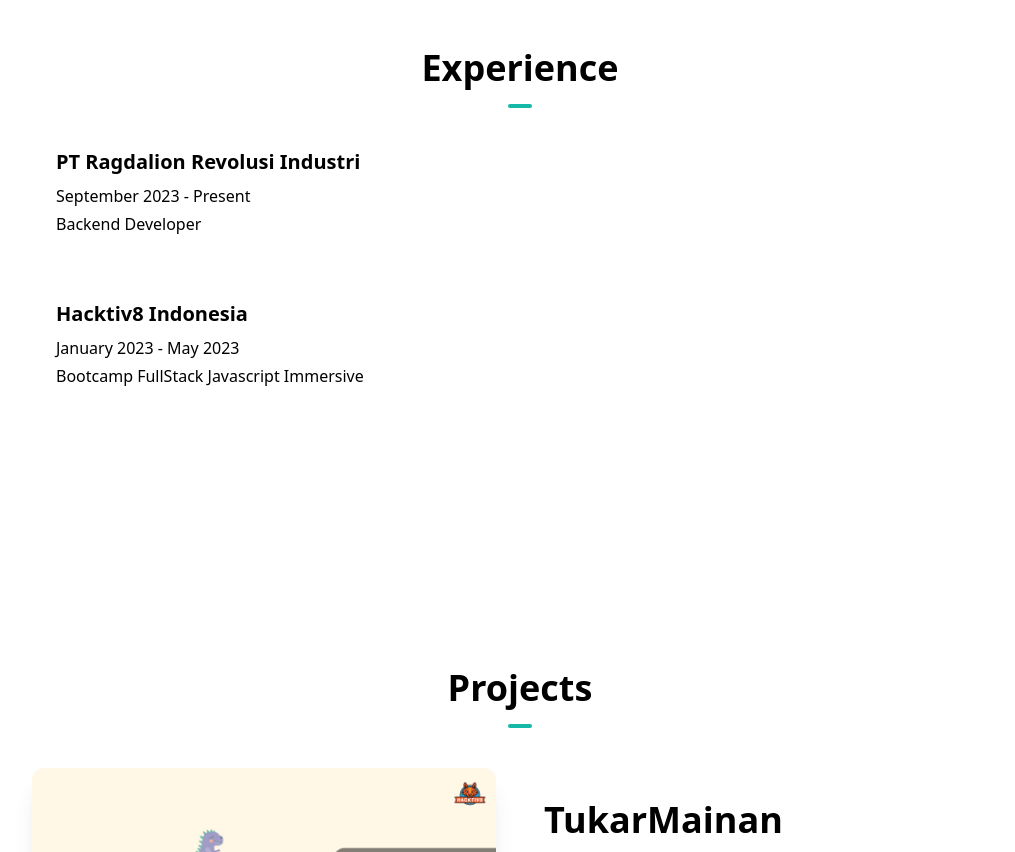
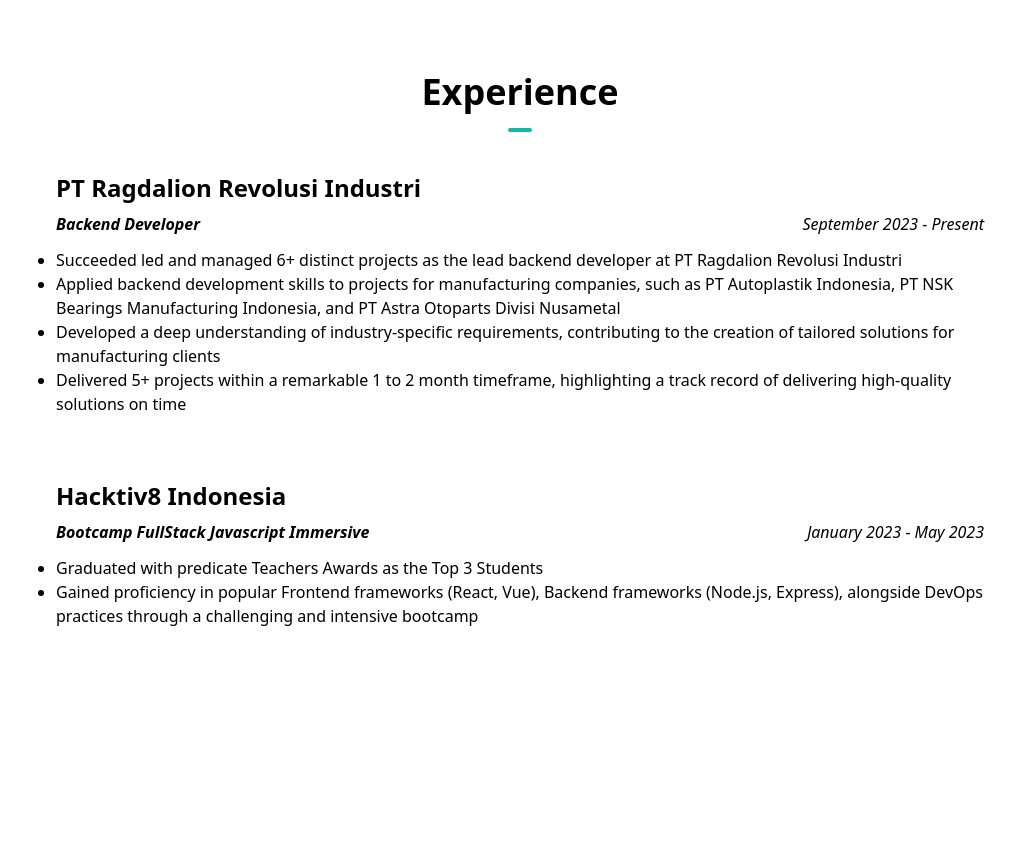
Before and after one commit to wahidfebr/wahidfeb, a Next.js app: page / in a window 1280 px wide. Shown: the part 1880-2732 px from the top of the page, without its empty margins (120-1135 px from the left). Built offline with nearby package versions, Linux system fonts and the light colour scheme.

Commit message:
feat: add more skills and add bullet points on experience section

```diff
--- a/components/AboutSection.tsx
+++ b/components/AboutSection.tsx
@@ -6,6 +6,7 @@
   { skill: "CSS" },
   { skill: "Tailwind CSS" },
   { skill: "React.js" },
+  { skill: "Next.js" },
   { skill: "Vue.js" },
   { skill: "State Management (Redux, Pinia)" },
   { skill: "Node.js" },
@@ -22,10 +23,12 @@
   { skill: "GraphQL" },
   { skill: "MQTT" },
   { skill: "AWS" },
+  { skill: "Serverless" },
   { skill: "Nginx" },
   { skill: "Docker" },
   { skill: "Git" },
   { skill: "GitHub" },
+  { skill: "GitLab" },
 ];
 
 const AboutSection = () => {
--- a/components/ExperienceSection.tsx
+++ b/components/ExperienceSection.tsx
@@ -1,4 +1,27 @@
 "use client"; // this is a client component
+
+const experiences = [
+  {
+    company: "PT Ragdalion Revolusi Industri",
+    date: "September 2023 - Present",
+    title: "Backend Developer",
+    points: [
+      "Succeeded led and managed 6+ distinct projects as the lead backend developer at PT Ragdalion Revolusi Industri",
+      "Applied backend development skills to projects for manufacturing companies, such as PT Autoplastik Indonesia, PT NSK Bearings Manufacturing Indonesia, and PT Astra Otoparts Divisi Nusametal",
+      "Developed a deep understanding of industry-specific requirements, contributing to the creation of tailored solutions for manufacturing clients",
+      "Delivered 5+ projects within a remarkable 1 to 2 month timeframe, highlighting a track record of delivering high-quality solutions on time",
+    ],
+  },
+  {
+    company: "Hacktiv8 Indonesia",
+    date: "January 2023 - May 2023",
+    title: "Bootcamp FullStack Javascript Immersive",
+    points: [
+      "Graduated with predicate Teachers Awards as the Top 3 Students",
+      "Gained proficiency in popular Frontend frameworks (React, Vue), Backend frameworks (Node.js, Express), alongside DevOps practices through a challenging and intensive bootcamp",
+    ],
+  },
+];
 
 const ExperienceSection = () => {
   return (
@@ -9,18 +32,22 @@
           <hr className="w-6 h-1 mx-auto my-4 bg-teal-500 border-0 rounded"></hr>
         </h1>
         <div className="mx-auto">
-          <div className="p-6 mb-4">
-            <h3 className="text-xl font-semibold mb-2">
-              PT Ragdalion Revolusi Industri
-            </h3>
-            <p className="mb-1">September 2023 - Present</p>
-            <p className="">Backend Developer</p>
-          </div>
-          <div className="p-6 mb-4">
-            <h3 className="text-xl font-semibold mb-2">Hacktiv8 Indonesia</h3>
-            <p className="mb-1">January 2023 - May 2023</p>
-            <p className="">Bootcamp FullStack Javascript Immersive</p>
-          </div>
+          {experiences.map((item, idx) => (
+            <div key={idx} className="p-6 mb-4">
+              <h3 className="text-2xl font-bold mb-2">{item.company}</h3>
+              <div className="flex flex-col italic mb-2 justify-between md:flex-row">
+                <p className="font-semibold mb-1">{item.title}</p>
+                <p className="">{item.date}</p>
+              </div>
+              <div className="flex flex-col gap-1">
+                <ul className="list-disc">
+                  {item.points.map((point, pIdx) => (
+                    <li key={pIdx}>{point}</li>
+                  ))}
+                </ul>
+              </div>
+            </div>
+          ))}
         </div>
       </div>
     </section>
--- a/components/ProjectsSection.tsx
+++ b/components/ProjectsSection.tsx
@@ -50,7 +50,7 @@
           return (
             <div key={idx}>
               <SlideUp offset="-300px 0px -300px 0px">
-                <div className="flex flex-col  animate-slideUpCubiBezier animation-delay-2 md:flex-row md:space-x-12">
+                <div className="flex flex-col animate-slideUpCubiBezier animation-delay-2 md:flex-row md:space-x-12">
                   <div className=" md:w-1/2">
                     <Link href={project.link}>
                       <Image
```
